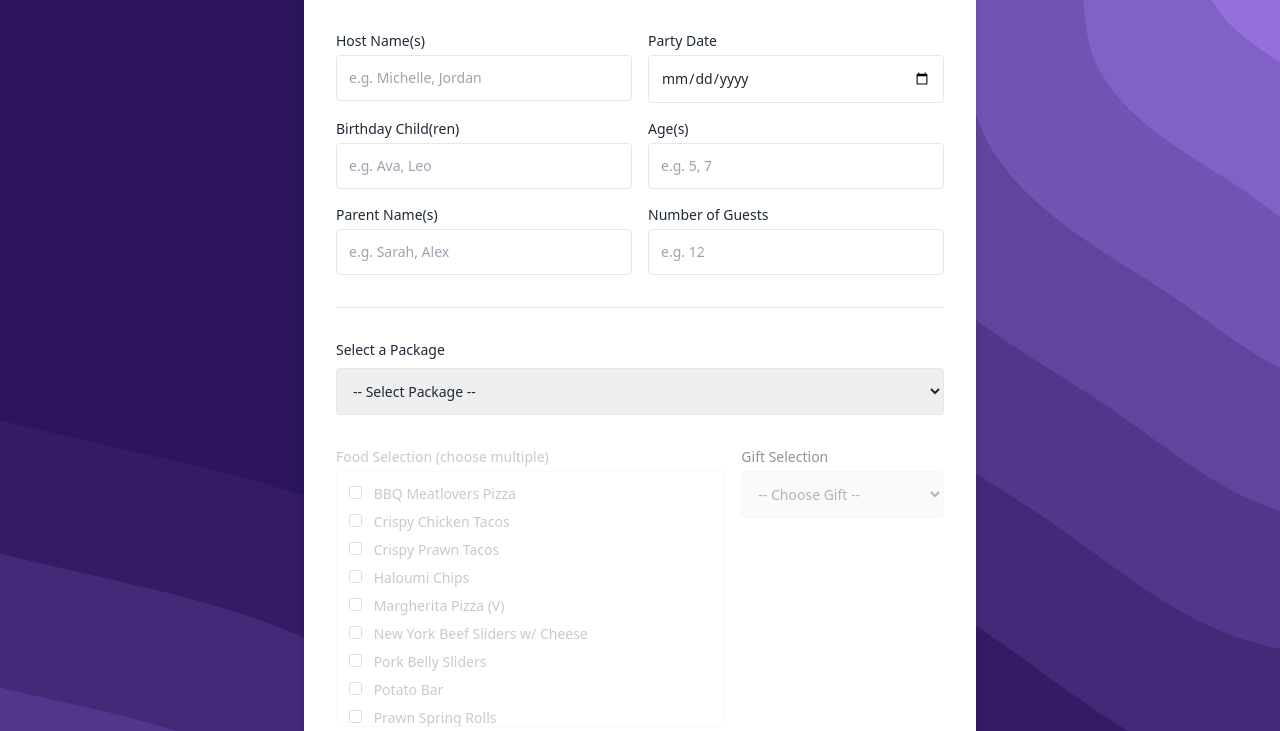
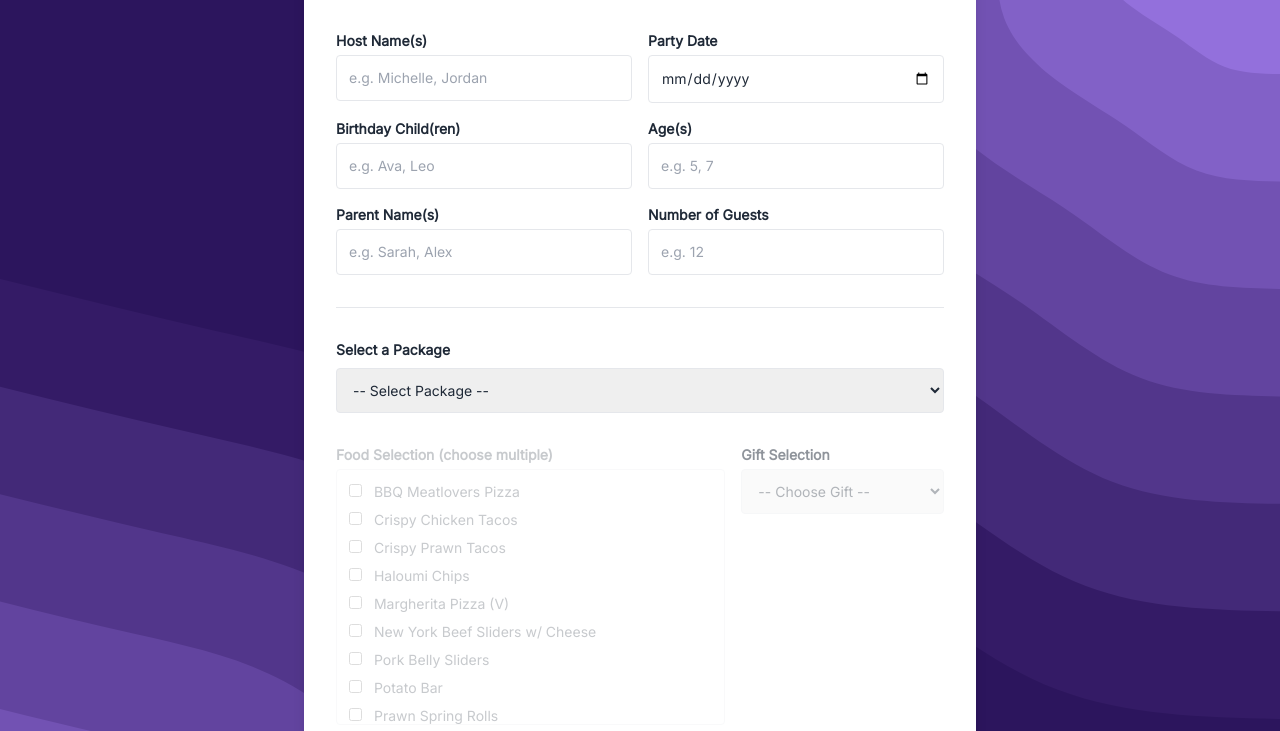
Before and after one commit to agabanto/Michelles_Project, a plain HTML site: page index.html in a window 1280 px wide. Shown: the part 141-872 px from the top of the page. Drawn offline with nearby package versions, Linux system fonts and the light colour scheme.

Commit message:
Update index.html

```diff
--- a/index.html
+++ b/index.html
@@ -12,6 +12,7 @@
     <script src="https://unpkg.com/docx@8.4.0/build/index.umd.js"></script>
     <script src="https://cdn.jsdelivr.net/npm/axios/dist/axios.min.js"></script>
     <link rel="stylesheet" href="https://cdnjs.cloudflare.com/ajax/libs/font-awesome/6.5.0/css/all.min.css" />
+    <link href="https://fonts.googleapis.com/css2?family=Inter&display=swap" rel="stylesheet">
     <script type="module">
         import { initializeApp } from "https://www.gstatic.com/firebasejs/11.9.1/firebase-app.js";
         import { getFirestore, collection, addDoc } from "https://www.gstatic.com/firebasejs/11.9.1/firebase-firestore.js";
@@ -53,11 +54,14 @@
     </style>
 </head>
 
-<body class="p-8 font-sans text-gray-800 text-sm" style="background-image: url('blob-scene-haikei.svg');
-         background-size: cover;
-         background-repeat: no-repeat;
-         background-position: top;
-         background-color: #fdf4ff;">
+<body class="p-8 font-sans text-gray-800 text-sm" style="
+    font-family: 'Inter', sans-serif;
+    background-image: url('blob-scene-haikei.svg');
+    background-size: cover;
+    background-repeat: no-repeat;
+    background-position: center;
+    background-color: #fdf4ff;
+    background-attachment: fixed;">
 
     <div class="max-w-2xl mx-auto bg-white p-8 rounded-lg shadow-lg mb-8 space-y-8">
         <div class="text-center mb-10">
@@ -69,32 +73,32 @@
         <div class="space-y-4">
             <div class="grid grid-cols-1 md:grid-cols-2 gap-4">
                 <div>
-                    <label for="host" class="block mb-1 font-medium">Host Name(s)</label>
+                    <label for="host" class="block mb-1 font-bold">Host Name(s)</label>
                     <input type="text" id="host" placeholder="e.g. Michelle, Jordan"
                         class="w-full border p-3 rounded" />
                 </div>
                 <div>
-                    <label for="date" class="block mb-1 font-medium">Party Date</label>
+                    <label for="date" class="block mb-1 font-bold">Party Date</label>
                     <input type="date" id="date" class="w-full border p-3 rounded" />
                 </div>
 
                 <div>
-                    <label for="birthday-child" class="block mb-1 font-medium">Birthday Child(ren)</label>
+                    <label for="birthday-child" class="block mb-1 font-bold">Birthday Child(ren)</label>
                     <input type="text" id="birthday-child" placeholder="e.g. Ava, Leo"
                         class="w-full border p-3 rounded" />
                 </div>
                 <div>
-                    <label for="age" class="block mb-1 font-medium">Age(s)</label>
+                    <label for="age" class="block mb-1 font-bold">Age(s)</label>
                     <input type="text" id="age" placeholder="e.g. 5, 7" class="w-full border p-3 rounded" />
                 </div>
 
                 <div>
-                    <label for="parent-name" class="block mb-1 font-medium">Parent Name(s)</label>
+                    <label for="parent-name" class="block mb-1 font-bold">Parent Name(s)</label>
                     <input type="text" id="parent-name" placeholder="e.g. Sarah, Alex"
                         class="w-full border p-3 rounded" />
                 </div>
                 <div>
-                    <label for="guests" class="block mb-1 font-medium">Number of Guests</label>
+                    <label for="guests" class="block mb-1 font-bold">Number of Guests</label>
                     <input type="number" id="guests" min="1" placeholder="e.g. 12" class="w-full border p-3 rounded" />
                 </div>
             </div>
@@ -102,7 +106,7 @@
 
         <hr class="my-6 border-t">
         <div class="mt-4">
-            <label class="block mb-2 font-medium">Select a Package</label>
+            <label class="block mb-2 font-bold">Select a Package</label>
             <select id="partypkg" class="w-full border p-3 rounded">
                 <option value="" disabled selected hidden>-- Select Package --</option>
 
@@ -123,7 +127,7 @@
         <div id="extra-fields" class="mt-6 space-y-4 opacity-50 pointer-events-none transition-opacity duration-300">
             <div class="flex gap-4">
                 <div id="food-section" class="flex-1">
-                    <label for="food" class="block mb-1 font-medium">Food Selection (choose multiple)</label>
+                    <label for="food" class="block mb-1 font-bold">Food Selection (choose multiple)</label>
                     <div class="border p-3 rounded h-64 overflow-y-auto space-y-2">
                         <label class="flex items-center justify-between">
                             <div>
@@ -309,7 +313,7 @@
                 </div>
 
                 <div class="w-1/3 min-w-[160px]">
-                    <label for="gift" class="block mb-1 font-medium">Gift Selection</label>
+                    <label for="gift" class="block mb-1 font-bold">Gift Selection</label>
                     <select id="gift" class="w-full border p-3 rounded" disabled>
                         <option value="" disabled selected hidden>-- Choose Gift --</option>
                         <option value="Stickers">Small Plush</option>
@@ -1164,7 +1168,7 @@
                     const date = form.date || "No date";
 
                     info.innerHTML = `
-                <span class="text-sm font-medium text-purple-800 truncate">${title}</span>
+                <span class="text-sm font-bold text-purple-800 truncate">${title}</span>
                 <span class="text-xs text-gray-500">${date}</span>
             `;
 
```
